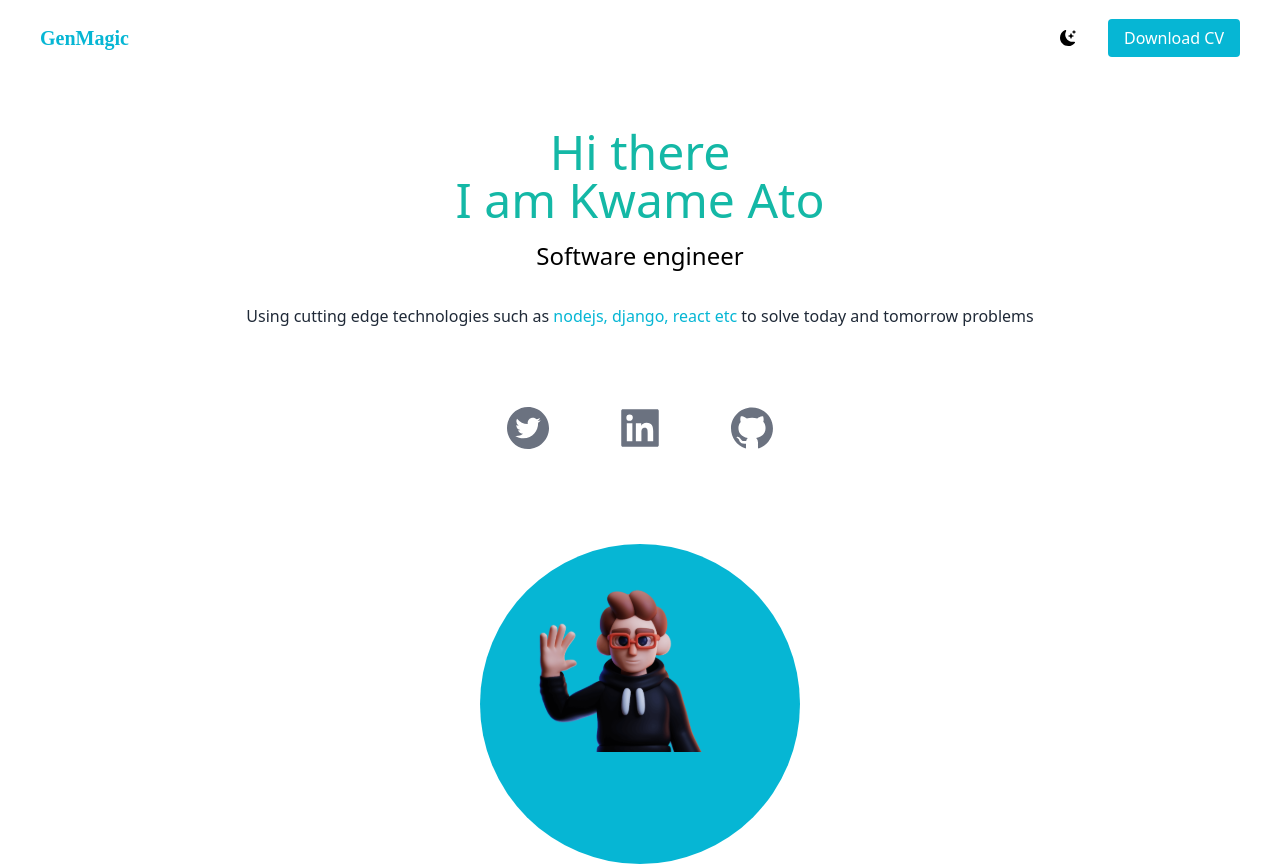
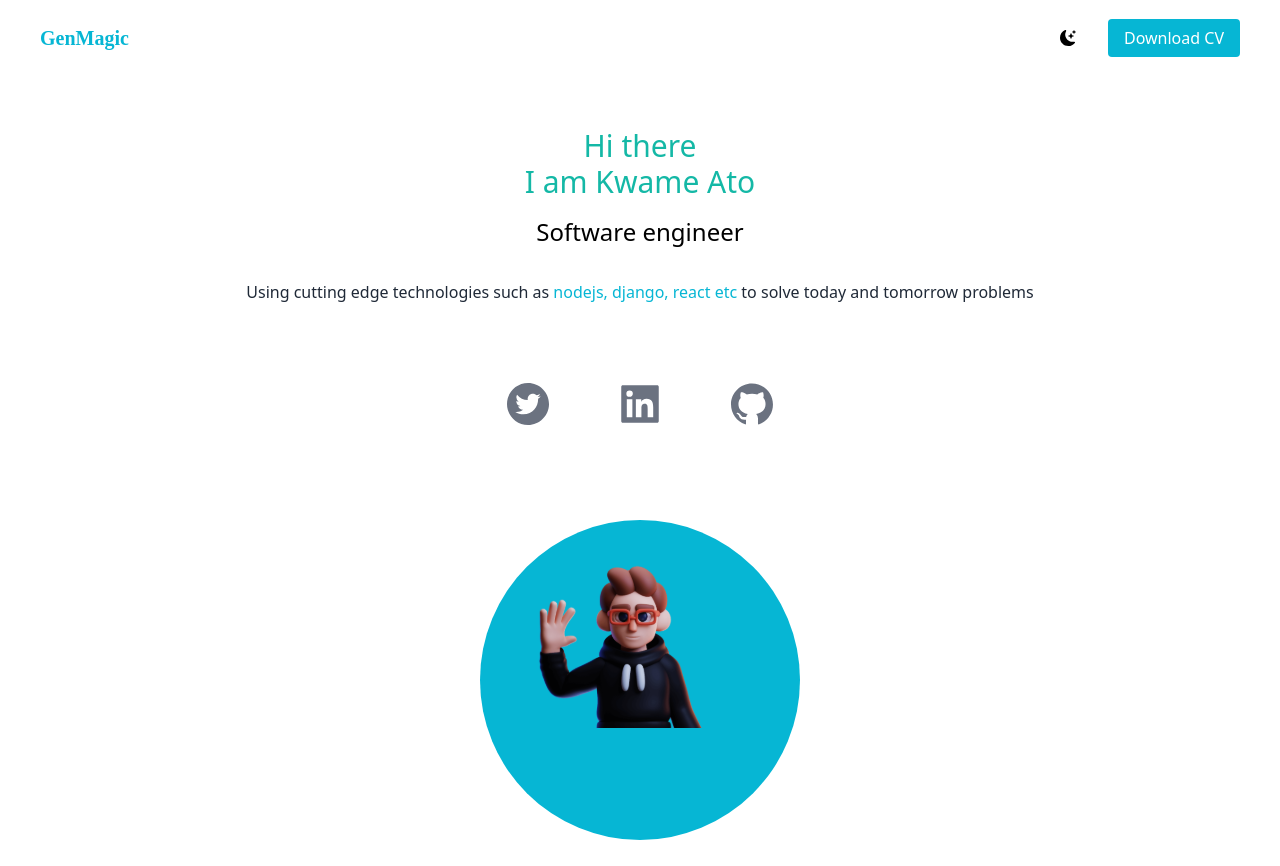
Before and after one commit to kwamea236/portfolio, a Next.js app: page / in a window 1280 px wide. Shown: the top 866 px of the page. Built offline with nearby package versions, Linux system fonts and the light colour scheme.

Commit message:
text edited

```diff
--- a/pages/src/Mainbody.tsx
+++ b/pages/src/Mainbody.tsx
@@ -7,7 +7,7 @@ function Mainbody(){
         <section className="min-h-screen">
 
             <div className="text-center p-10">
-              <h2 className="text-5xl py-2 text-teal-500 font-medium">Hi there <div>I am Kwame Ato</div></h2>
+              <h2 className="text-3xl py-2 text-teal-500 font-medium">Hi there <div>I am Kwame Ato</div></h2>
               <h3 className="text-2xl py-2 dark:text-white">Software engineer</h3>
 
               <p className="text-md py-5 leading-8 text-gray-800 dark:text-white">
```
